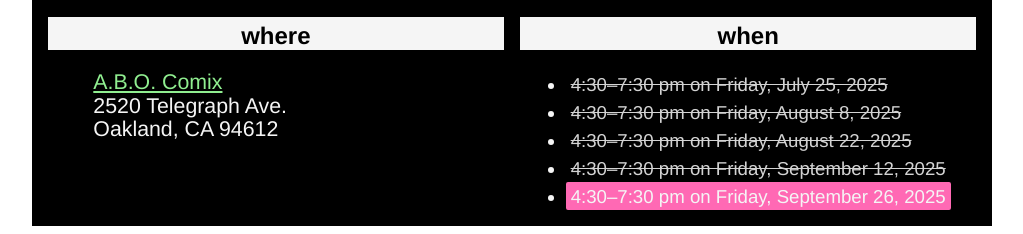
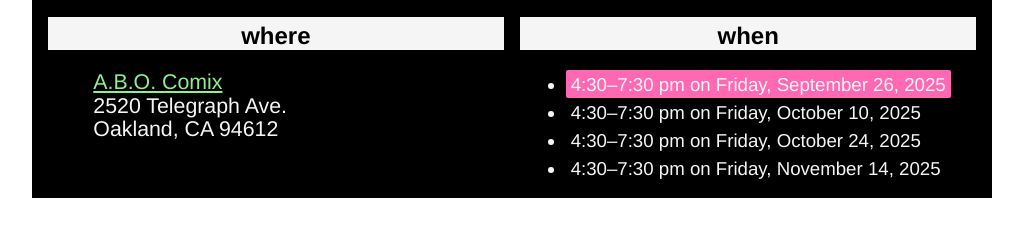
Before and after one commit to rhwlo/gaychess.club, a plain HTML site: page index.html in a window 1280 px wide. Shown: the part 569-803 px from the top of the page, without its empty margins (128-1151 px from the left). Drawn offline with Linux system fonts and the light colour scheme.

Commit message:
adding new times

```diff
--- a/index.html
+++ b/index.html
@@ -133,16 +133,14 @@
       <div class="bit dates">
         <h2>when</h2>
         <ul>
-          <li data-date="2025-07-25" data-start-time="16:30" data-end-time="19:30"><span>4:30&ndash;7:30 pm on Friday,
-              July 25, 2025</span></li>
-          <li data-date="2025-08-08" data-start-time="16:30" data-end-time="19:30"><span>4:30&ndash;7:30 pm on Friday,
-              August 8, 2025</span></li>
-          <li data-date="2025-08-22" data-start-time="16:30" data-end-time="19:30"><span>4:30&ndash;7:30 pm on Friday,
-              August 22, 2025</span></li>
-          <li data-date="2025-09-12" data-start-time="16:30" data-end-time="19:30"><span>4:30&ndash;7:30 pm on Friday,
-              September 12, 2025</span></li>
           <li data-date="2025-09-26" data-start-time="16:30" data-end-time="19:30"><span>4:30&ndash;7:30 pm on Friday,
               September 26, 2025</span></li>
+          <li data-date="2025-10-10" data-start-time="16:30" data-end-time="19:30"><span>4:30&ndash;7:30 pm on Friday,
+              October 10, 2025</span></li>
+          <li data-date="2025-10-24" data-start-time="16:30" data-end-time="19:30"><span>4:30&ndash;7:30 pm on Friday,
+              October 24, 2025</span></li>
+          <li data-date="2025-11-14" data-start-time="16:30" data-end-time="19:30"><span>4:30&ndash;7:30 pm on Friday,
+              November 14, 2025</span></li>
         </ul>
       </div>
     </div>
```
